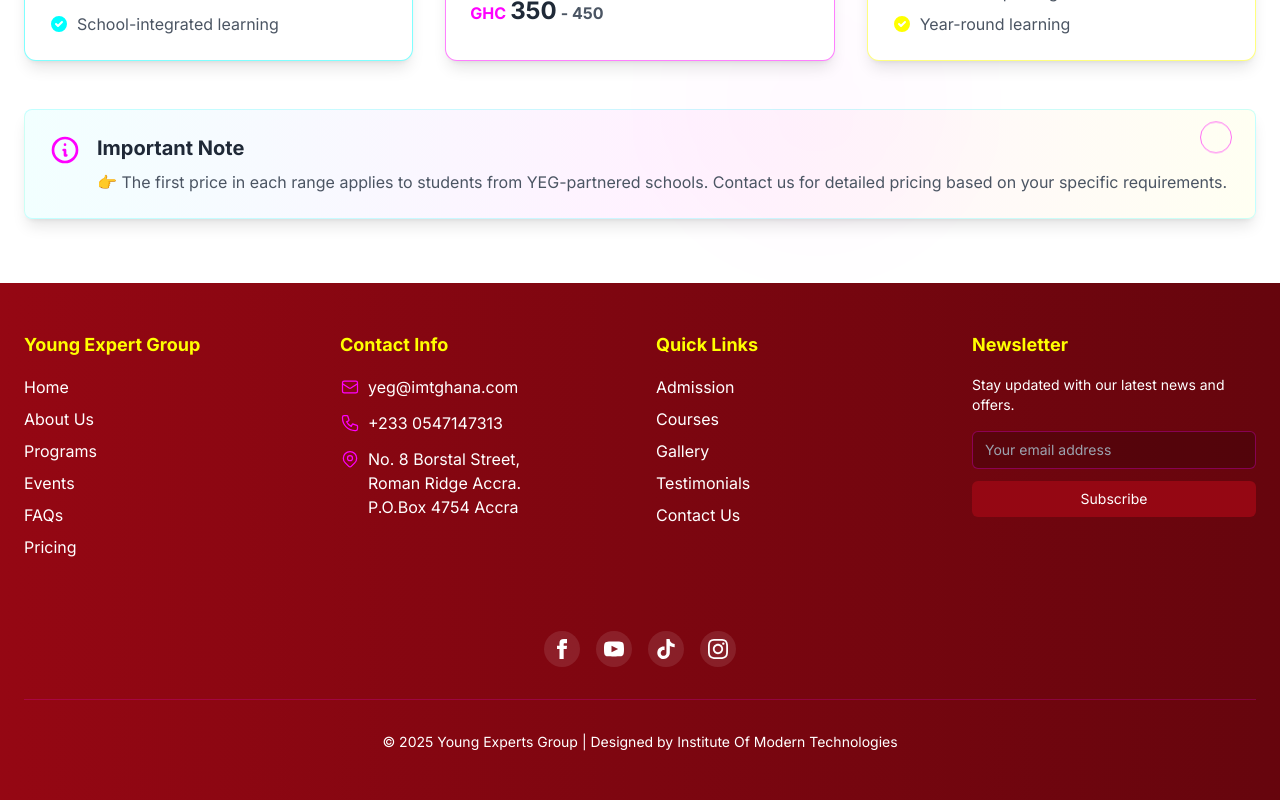
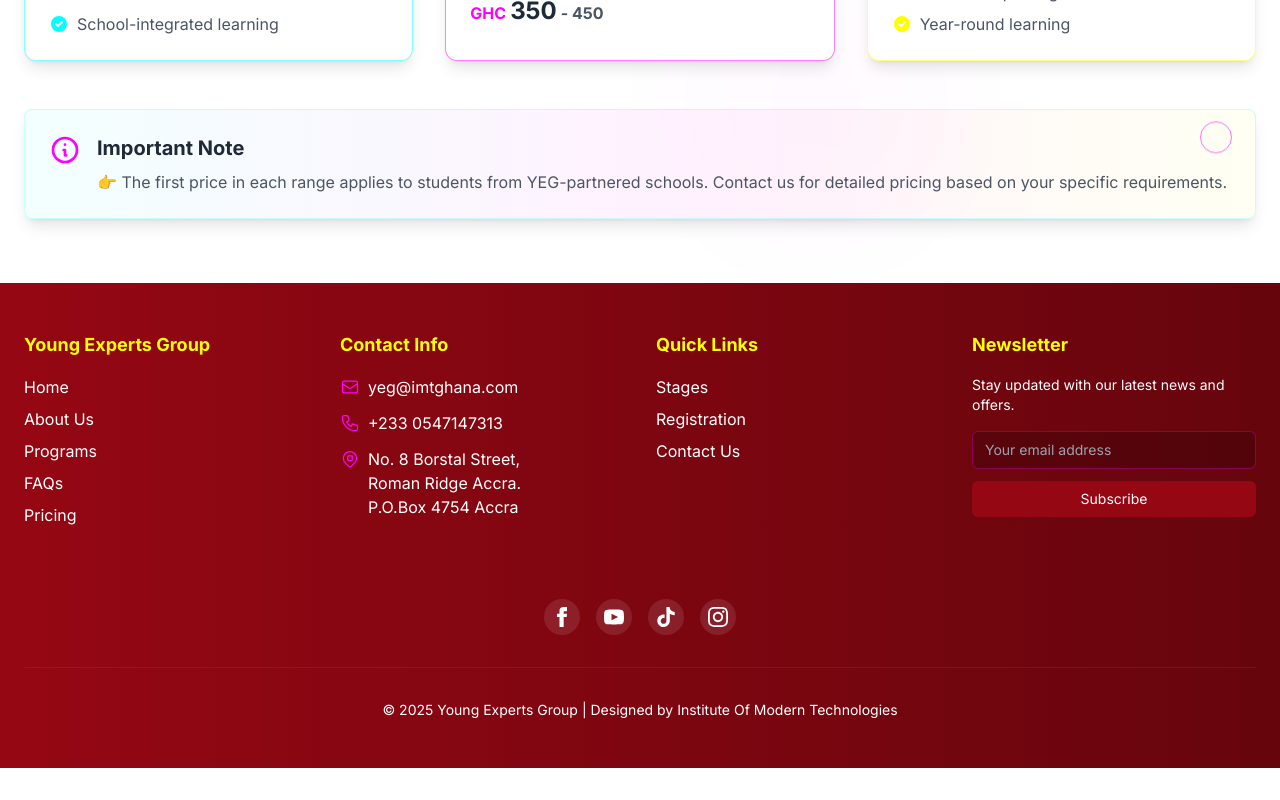
Before and after one commit to Institute-of-Modern-Technologies/yeg_web, a Next.js app: page / in a window 1280 px wide. Shown: the part 8621-9421 px from the top of the page. After the commit the page ends 9389 px from the top, so only its background shows below. Built offline with nearby package versions, Linux system fonts and the light colour scheme.

Commit message:
feat: add responsive footer component with newsletter signup and social links

```diff
--- a/src/components/Footer.tsx
+++ b/src/components/Footer.tsx
@@ -25,14 +25,13 @@
         <div className="grid grid-cols-1 md:grid-cols-3 lg:grid-cols-4 gap-8 mb-12">
           {/* Column 1: About */}
           <div>
-            <h4 className="text-lg font-bold mb-4 text-[#FFFF00]">Young Expert Group</h4>
+            <h4 className="text-lg font-bold mb-4 text-[#FFFF00]">Young Experts Group</h4>
             <ul className="space-y-2">
-              <li><Link href="#" className="text-white hover:text-[#00FFFF] transition-colors duration-300">Home</Link></li>
-              <li><Link href="#about" className="text-white hover:text-[#00FFFF] transition-colors duration-300">About Us</Link></li>
-              <li><Link href="#academics" className="text-white hover:text-[#00FFFF] transition-colors duration-300">Programs</Link></li>
-              <li><Link href="#events" className="text-white hover:text-[#00FFFF] transition-colors duration-300">Events</Link></li>
-              <li><Link href="#faq" className="text-white hover:text-[#00FFFF] transition-colors duration-300">FAQs</Link></li>
-              <li><Link href="#pricing" className="text-white hover:text-[#00FFFF] transition-colors duration-300">Pricing</Link></li>
+              <li><Link href="#hero" className="text-white hover:text-[#00FFFF] transition-colors duration-300" onClick={(e) => {e.preventDefault(); document.getElementById('hero')?.scrollIntoView({ behavior: 'smooth' });}}>Home</Link></li>
+              <li><Link href="#welcome" className="text-white hover:text-[#00FFFF] transition-colors duration-300" onClick={(e) => {e.preventDefault(); document.getElementById('welcome')?.scrollIntoView({ behavior: 'smooth' });}}>About Us</Link></li>
+              <li><Link href="#academics" className="text-white hover:text-[#00FFFF] transition-colors duration-300" onClick={(e) => {e.preventDefault(); document.getElementById('academics')?.scrollIntoView({ behavior: 'smooth' });}}>Programs</Link></li>
+              <li><Link href="#faq" className="text-white hover:text-[#00FFFF] transition-colors duration-300" onClick={(e) => {e.preventDefault(); document.getElementById('faq')?.scrollIntoView({ behavior: 'smooth' });}}>FAQs</Link></li>
+              <li><Link href="#pricing" className="text-white hover:text-[#00FFFF] transition-colors duration-300" onClick={(e) => {e.preventDefault(); document.getElementById('pricing')?.scrollIntoView({ behavior: 'smooth' });}}>Pricing</Link></li>
             </ul>
           </div>
 
@@ -44,13 +43,13 @@
                 <svg xmlns="http://www.w3.org/2000/svg" className="h-5 w-5 text-[#FF00FF] mr-2 mt-0.5 flex-shrink-0" fill="none" viewBox="0 0 24 24" stroke="currentColor">
                   <path strokeLinecap="round" strokeLinejoin="round" strokeWidth={1.5} d="M3 8l7.89 5.26a2 2 0 002.22 0L21 8M5 19h14a2 2 0 002-2V7a2 2 0 00-2-2H5a2 2 0 00-2 2v10a2 2 0 002 2z" />
                 </svg>
-                <a href="#" onClick={(e) => e.preventDefault()} className="text-white hover:text-[#00FFFF] transition-colors duration-300">yeg@imtghana.com</a>
+                <a href="mailto:yeg@imtghana.com" className="text-white hover:text-[#00FFFF] transition-colors duration-300">yeg@imtghana.com</a>
               </li>
               <li className="flex items-start">
                 <svg xmlns="http://www.w3.org/2000/svg" className="h-5 w-5 text-[#FF00FF] mr-2 mt-0.5 flex-shrink-0" fill="none" viewBox="0 0 24 24" stroke="currentColor">
                   <path strokeLinecap="round" strokeLinejoin="round" strokeWidth={1.5} d="M3 5a2 2 0 012-2h3.28a1 1 0 01.948.684l1.498 4.493a1 1 0 01-.502 1.21l-2.257 1.13a11.042 11.042 0 005.516 5.516l1.13-2.257a1 1 0 011.21-.502l4.493 1.498a1 1 0 01.684.949V19a2 2 0 01-2 2h-1C9.716 21 3 14.284 3 6V5z" />
                 </svg>
-                <a href="#" onClick={(e) => e.preventDefault()} className="text-white hover:text-[#00FFFF] transition-colors duration-300">+233 0547147313</a>
+                <a href="tel:+2330547147313" className="text-white hover:text-[#00FFFF] transition-colors duration-300">+233 0547147313</a>
               </li>
               <li className="flex items-start">
                 <svg xmlns="http://www.w3.org/2000/svg" className="h-5 w-5 text-[#FF00FF] mr-2 mt-0.5 flex-shrink-0" fill="none" viewBox="0 0 24 24" stroke="currentColor">
@@ -72,11 +71,9 @@
           <div>
             <h4 className="text-lg font-bold mb-4 text-[#FFFF00]">Quick Links</h4>
             <ul className="space-y-2">
-              <li><Link href="#" onClick={(e) => e.preventDefault()} className="text-white hover:text-[#00FFFF] transition-colors duration-300">Admission</Link></li>
-              <li><Link href="#" onClick={(e) => e.preventDefault()} className="text-white hover:text-[#00FFFF] transition-colors duration-300">Courses</Link></li>
-              <li><Link href="#" onClick={(e) => e.preventDefault()} className="text-white hover:text-[#00FFFF] transition-colors duration-300">Gallery</Link></li>
-              <li><Link href="#" onClick={(e) => e.preventDefault()} className="text-white hover:text-[#00FFFF] transition-colors duration-300">Testimonials</Link></li>
-              <li><Link href="#" onClick={(e) => e.preventDefault()} className="text-white hover:text-[#00FFFF] transition-colors duration-300">Contact Us</Link></li>
+              <li><Link href="#features" className="text-white hover:text-[#00FFFF] transition-colors duration-300" onClick={(e) => {e.preventDefault(); document.getElementById('features')?.scrollIntoView({ behavior: 'smooth' });}}>Stages</Link></li>
+              <li><Link href="#registration" className="text-white hover:text-[#00FFFF] transition-colors duration-300" onClick={(e) => {e.preventDefault(); document.getElementById('registration')?.scrollIntoView({ behavior: 'smooth' });}}>Registration</Link></li>
+              <li><Link href="#contact" className="text-white hover:text-[#00FFFF] transition-colors duration-300" onClick={(e) => {e.preventDefault(); document.getElementById('contact')?.scrollIntoView({ behavior: 'smooth' });}}>Contact Us</Link></li>
             </ul>
           </div>
 
```
